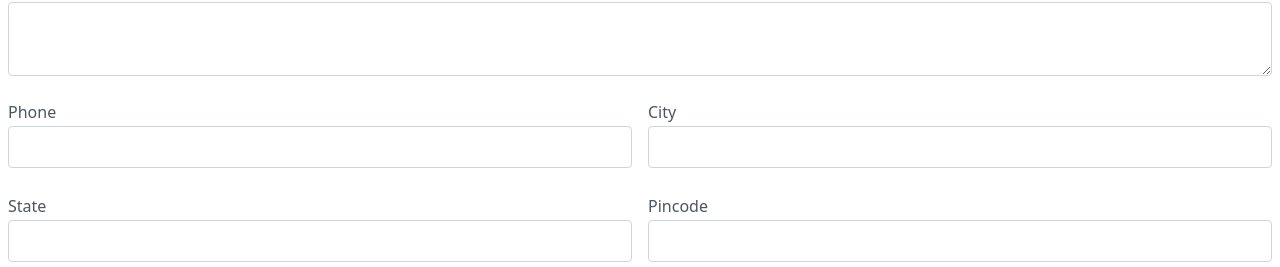
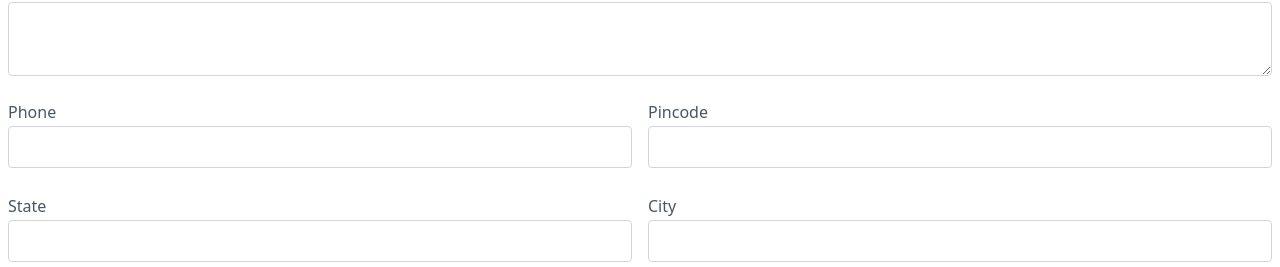
Before and after one commit to Prathik-reddy/CodesWear, a Next.js app: page /checkout in a window 1280 px wide. Shown: the part 340-607 px from the top of the page. Built offline with nearby package versions, Linux system fonts and the light colour scheme.

Commit message:
set city and state usnig pincode

```diff
--- a/pages/api/pincode.js
+++ b/pages/api/pincode.js
@@ -1,3 +1,7 @@
 export default function handler(req, res) {
-    res.status(200).json([123,456,789])
+    let pincodes = {
+      "400078":["Maharashtra","Mumbai"],
+      "400079":["Delhi","delhi"]
+    }
+    res.status(200).json(pincodes)
   }
--- a/pages/checkout.js
+++ b/pages/checkout.js
@@ -1,9 +1,67 @@
 import React from 'react'
-import Link from 'next/link'
-import {AiFillPlusCircle, AiFillMinusCircle } from 'react-icons/ai';
-import { BsFillBagCheckFill,BsFillCartCheckFill } from 'react-icons/bs';
+import { AiFillPlusCircle, AiFillMinusCircle } from 'react-icons/ai';
+import { useState } from 'react';
 
-const checkout = ({cart,clearCart,addToCart,removeFromCart, total}) => {
+const Checkout = ({ cart, clearCart, addToCart, removeFromCart, total }) => {
+  const [name, setname] = useState("");
+  const [email, setemail] = useState("");
+  const [phone, setphone] = useState("");
+  const [address, setaddress] = useState("");
+  const [pin, setpin] = useState("");
+  const [state, setstate] = useState("");
+  const [city, setcity] = useState("")
+  const [disabled, setDisabled] = useState(true)
+
+  const handleChange =async (e) => {
+
+    if (e.target.name == "name") {
+      setname(e.target.value);
+    }
+    if (e.target.name == "email") {
+      setemail(e.target.value);
+    }
+    if (e.target.name == "address") {
+      setaddress(e.target.value);
+    }
+    if (e.target.name == "phone") {
+      setphone(e.target.value);
+    }
+
+    if (e.target.name == "pincode") {
+      setpin(e.target.value);
+      if(e.target.value.length==6){
+        let pinCode = await fetch(`${process.env.NEXT_PUBLIC_HOST}/api/pincode`);
+        let pinJson = await pinCode.json();
+        if(Object.keys(pinJson).includes(e.target.value)){
+          setstate(pinJson[e.target.value][1])
+          setcity(pinJson[e.target.value][0])
+        }else{
+          setstate("");
+          setcity("");
+        }
+      }
+      else{
+        setstate("");
+        setcity("");
+      }
+    }
+
+    if (e.target.name == "state") {
+      setstate(e.target.value);
+    }
+    if (e.target.name == "city") {
+      setcity(e.target.value);
+    }
+
+    if(name.length>3 && email.length>3 && phone.length>3 && address.length>3 && state.length>3 && pin.length>3 && city.length>3 ){
+      setDisabled(false);
+    }else{
+      setDisabled(true);
+    }
+
+  }
+
+
   return (
     <div className="container m-auto ">
       <h1 className="font-bold text-3xl my-8 text-center">Checkout</h1>
@@ -12,33 +70,34 @@ const checkout = ({cart,clearCart,addToCart,removeFromCart, total}) => {
         <div className="px-2 w-1/2">
           <div className="mb-4">
             <label htmlFor="name" className="leading-7 text-md text-gray-600">Name</label>
-            <input type="text" id="name" name="name" className="w-full bg-white rounded border border-gray-300 focus:border-orange-500 focus:ring-2 focus:ring-orange-200 text-base outline-none text-gray-700 py-1 px-3 leading-8 transition-colors duration-200 ease-in-out" />
+            <input onChange={handleChange} value={name} type="text" id="name" name="name" className="w-full bg-white rounded border border-gray-300 focus:border-orange-500 focus:ring-2 focus:ring-orange-200 text-base outline-none text-gray-700 py-1 px-3 leading-8 transition-colors duration-200 ease-in-out" />
           </div>
         </div>
         <div className="px-2 w-1/2">
           <div className="mb-4">
             <label htmlFor="email" className="leading-7 text-md text-gray-600">Email</label>
-            <input type="email" id="email" name="email" className="w-full bg-white rounded border border-gray-300 focus:border-orange-500 focus:ring-2 focus:ring-orange-200 text-base outline-none text-gray-700 py-1 px-3 leading-8 transition-colors duration-200 ease-in-out" />
+            <input onChange={handleChange} value={email} type="email" id="email" name="email" className="w-full bg-white rounded border border-gray-300 focus:border-orange-500 focus:ring-2 focus:ring-orange-200 text-base outline-none text-gray-700 py-1 px-3 leading-8 transition-colors duration-200 ease-in-out" />
           </div>
         </div>
       </div>
       <div className="px-2 w-full">
         <div className="mb-4">
           <label htmlFor="address" className="leading-7 text-md text-gray-600">Address</label>
-          <textarea cols="30" rows="2" type="text" id="address" name="address" className="w-full bg-white rounded border border-gray-300 focus:border-orange-500 focus:ring-2 focus:ring-orange-200 text-base outline-none text-gray-700 py-1 px-3 leading-8 transition-colors duration-200 ease-in-out" />
+          <textarea onChange={handleChange} value={address} cols="30" rows="2" type="text" id="address" name="address" className="w-full bg-white rounded border border-gray-300 focus:border-orange-500 focus:ring-2 focus:ring-orange-200 text-base outline-none text-gray-700 py-1 px-3 leading-8 transition-colors duration-200 ease-in-out" />
         </div>
       </div>
       <div className="mx-auto flex my-2">
         <div className="px-2 w-1/2">
           <div className="mb-4">
-            <label htmlFor="phone" className="leading-7 text-md text-gray-600">Phone</label>
-            <input type="number" id="phone" name="phone" className="w-full bg-white rounded border border-gray-300 focus:border-orange-500 focus:ring-2 focus:ring-orange-200 text-base outline-none text-gray-700 py-1 px-3 leading-8 transition-colors duration-200 ease-in-out" />
+            <label htmlFor="phone"  className="leading-7 text-md text-gray-600">Phone</label>
+            <input onChange={handleChange} value={phone} type="number" id="phone" name="phone" className="w-full bg-white rounded border border-gray-300 focus:border-orange-500 focus:ring-2 focus:ring-orange-200 text-base outline-none text-gray-700 py-1 px-3 leading-8 transition-colors duration-200 ease-in-out" />
           </div>
         </div>
         <div className="px-2 w-1/2">
+
           <div className="mb-4">
-            <label htmlFor="city" className="leading-7 text-md text-gray-600">City</label>
-            <input type="text" id="city" name="city" className="w-full bg-white rounded border border-gray-300 focus:border-orange-500 focus:ring-2 focus:ring-orange-200 text-base outline-none text-gray-700 py-1 px-3 leading-8 transition-colors duration-200 ease-in-out" />
+            <label htmlFor="pincode" className="leading-7 text-md text-gray-600">Pincode</label>
+            <input onChange={handleChange} value={pin} type="number" id="pincode" name="pincode" className="w-full bg-white rounded border border-gray-300 focus:border-orange-500 focus:ring-2 focus:ring-orange-200 text-base outline-none text-gray-700 py-1 px-3 leading-8 transition-colors duration-200 ease-in-out" />
           </div>
         </div>
       </div>
@@ -46,20 +105,20 @@ const checkout = ({cart,clearCart,addToCart,removeFromCart, total}) => {
         <div className="px-2 w-1/2">
           <div className="mb-4">
             <label htmlFor="state" className="leading-7 text-md text-gray-600">State</label>
-            <input type="text" id="state" name="state" className="w-full bg-white rounded border border-gray-300 focus:border-orange-500 focus:ring-2 focus:ring-orange-200 text-base outline-none text-gray-700 py-1 px-3 leading-8 transition-colors duration-200 ease-in-out" />
+            <input onChange={handleChange} value={state} type="text" id="state" name="state" className="w-full bg-white rounded border border-gray-300 focus:border-orange-500 focus:ring-2 focus:ring-orange-200 text-base outline-none text-gray-700 py-1 px-3 leading-8 transition-colors duration-200 ease-in-out" />
           </div>
         </div>
         <div className="px-2 w-1/2">
           <div className="mb-4">
-            <label htmlFor="pincode" className="leading-7 text-md text-gray-600">Pincode</label>
-            <input type="number" id="pincode" name="pincode" className="w-full bg-white rounded border border-gray-300 focus:border-orange-500 focus:ring-2 focus:ring-orange-200 text-base outline-none text-gray-700 py-1 px-3 leading-8 transition-colors duration-200 ease-in-out" />
+            <label htmlFor="city" className="leading-7 text-md text-gray-600">City</label>
+            <input onChange={handleChange} value={city} type="text" id="city" name="city" className="w-full bg-white rounded border border-gray-300 focus:border-orange-500 focus:ring-2 focus:ring-orange-200 text-base outline-none text-gray-700 py-1 px-3 leading-8 transition-colors duration-200 ease-in-out" />
           </div>
         </div>
       </div>
 
       <h2 className="font-bold text-xl ">2.Review Cart Items and Pay</h2>
-      <div  className="sideCart bg-orange-50 rounded p-6 m-3 text-xl">
-                    <ol className={`list-decimal ${Object.keys(cart).length != 0 ? "p-5":""}  font-semibold`}>
+      <div className="sideCart bg-orange-50 rounded p-6 m-3 text-xl">
+        <ol className={`list-decimal ${Object.keys(cart).length != 0 ? "p-5" : ""}  font-semibold`}>
           {Object.keys(cart).length == 0 &&
             <div>
               <p className="font-semibold mt-3">Your cart is empty.</p>
@@ -78,10 +137,10 @@ const checkout = ({cart,clearCart,addToCart,removeFromCart, total}) => {
 
       </div>
       <div className="mx-3">
-                <button  className=" bg-orange-500 border-0 py-1 px-3 focus:outline-none hover:bg-orange-600 text-black  rounded w-32 text-xl  mx-auto">Pay ₹{total}</button>
+        <button disabled={disabled} className=" bg-orange-500 border-0 py-1 px-3 focus:outline-none hover:bg-orange-600 text-black  rounded w-32 text-xl  mx-auto">Pay ₹{total}</button>
       </div>
     </div>
   )
 }
 
-export default checkout
+export default Checkout
--- a/pages/products/[slug].js
+++ b/pages/products/[slug].js
@@ -18,7 +18,7 @@ const Post = ({ addToCart, product, variants, buyNow }) => {
   const checkService = async () => {
     let pinCode = await fetch(`${process.env.NEXT_PUBLIC_HOST}/api/pincode`);
     let pinJson = await pinCode.json();
-    if (pinJson.includes(parseInt(pin))) {
+    if (Object.keys(pinJson).includes(pin)) {
       setservice(true)
       toast.success('Your PinCode is servicealbe!', {
         position: "bottom-center",
```
Lines whose indentation alone changed are shown as unchanged.
